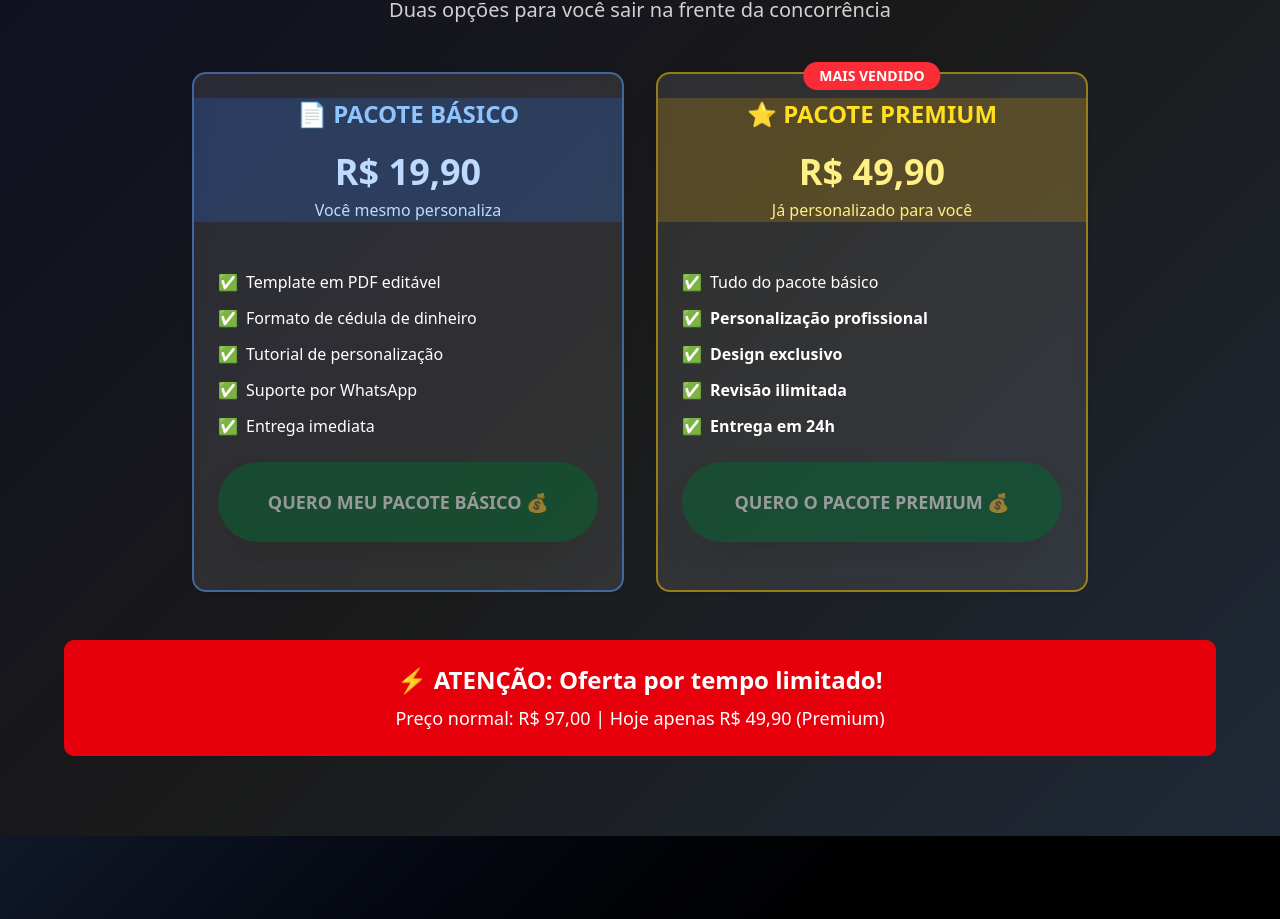
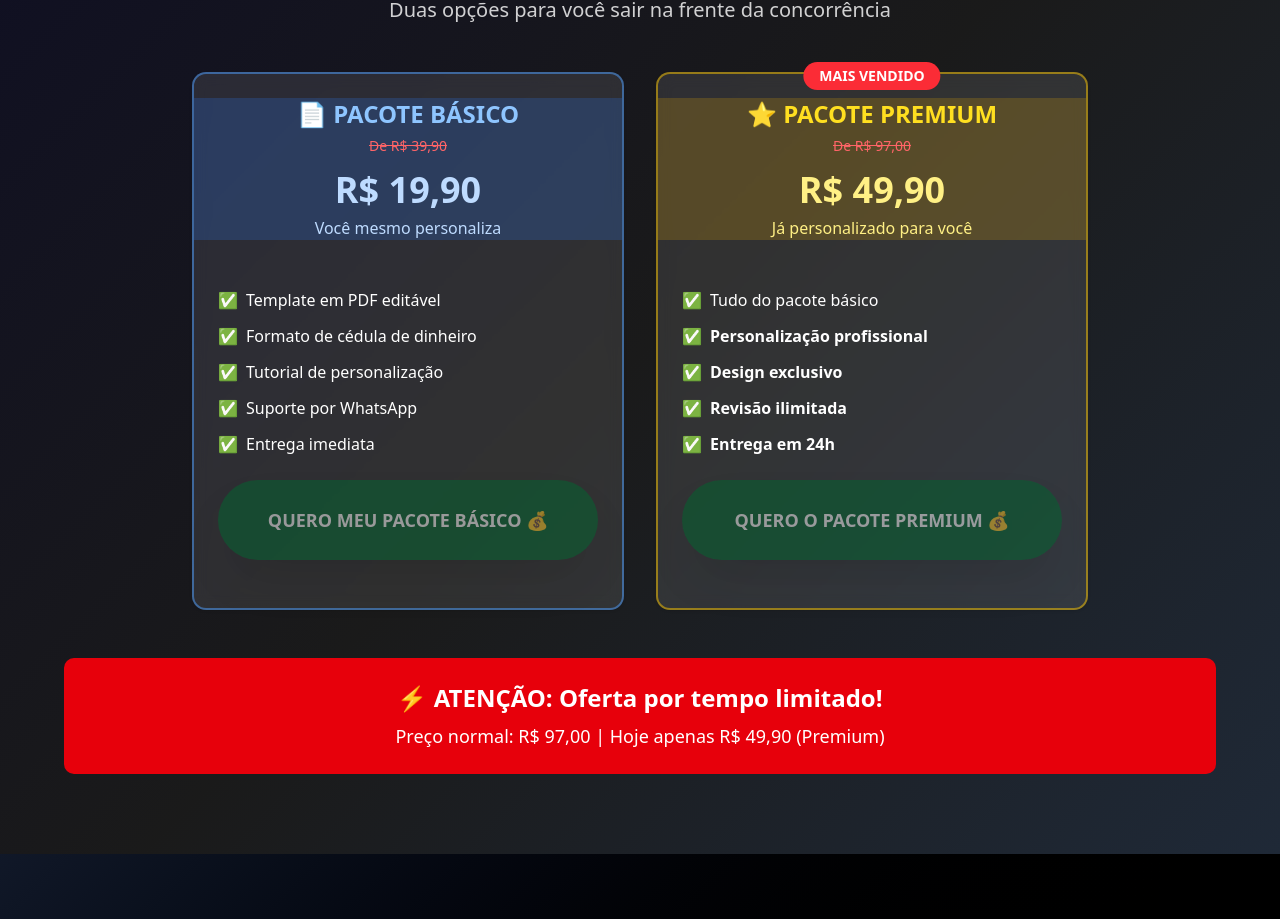
Before and after one commit to RaioneMachado/v0-panfletos-em-formato-de-dinheiro, a Next.js app: page / in a window 1280 px wide. Shown: the part 4575-5494 px from the top of the page. Built offline with nearby package versions, Linux system fonts and the light colour scheme.

Commit message:
feat: add original prices strikethrough in pricing section
Show original prices above discounted prices to highlight savings.

Co-authored-by: Raione Machado <195049294+RaioneMachado@users.noreply.github.com>

```diff
--- a/components/pricing-section.tsx
+++ b/components/pricing-section.tsx
@@ -14,7 +14,8 @@ export function PricingSection() {
           <Card className="border-2 border-blue-400/50 hover:border-blue-400 transition-colors bg-white/10 backdrop-blur-sm">
             <CardHeader className="text-center bg-blue-500/20">
               <CardTitle className="text-2xl text-blue-300">📄 PACOTE BÁSICO</CardTitle>
-              <div className="text-4xl font-bold text-blue-200 mt-4">R$ 19,90</div>
+              <div className="text-sm text-red-400 line-through">De R$ 39,90</div>
+              <div className="text-4xl font-bold text-blue-200 mt-2">R$ 19,90</div>
               <p className="text-blue-200">Você mesmo personaliza</p>
             </CardHeader>
             <CardContent className="p-6">
@@ -57,7 +58,8 @@ export function PricingSection() {
             </div>
             <CardHeader className="text-center bg-yellow-500/20">
               <CardTitle className="text-2xl text-yellow-300">⭐ PACOTE PREMIUM</CardTitle>
-              <div className="text-4xl font-bold text-yellow-200 mt-4">R$ 49,90</div>
+              <div className="text-sm text-red-400 line-through">De R$ 97,00</div>
+              <div className="text-4xl font-bold text-yellow-200 mt-2">R$ 49,90</div>
               <p className="text-yellow-200">Já personalizado para você</p>
             </CardHeader>
             <CardContent className="p-6">
```
